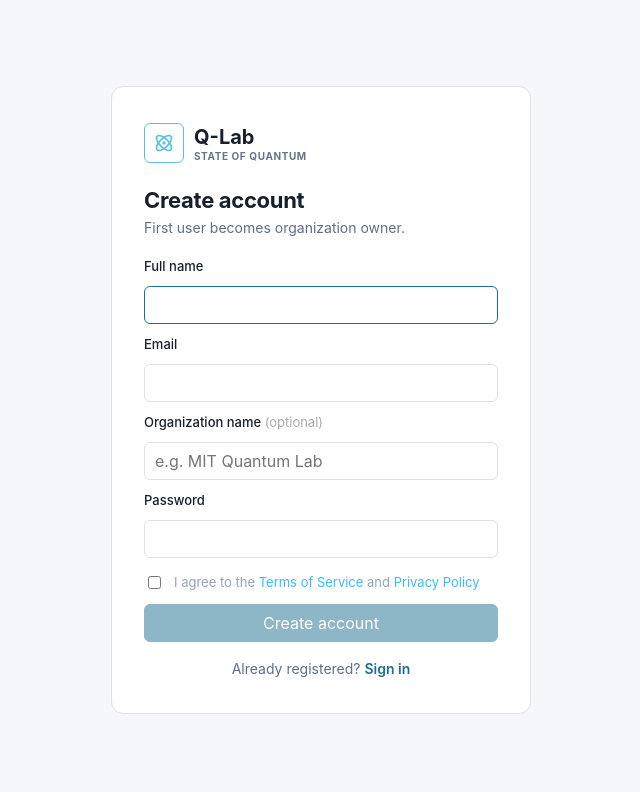
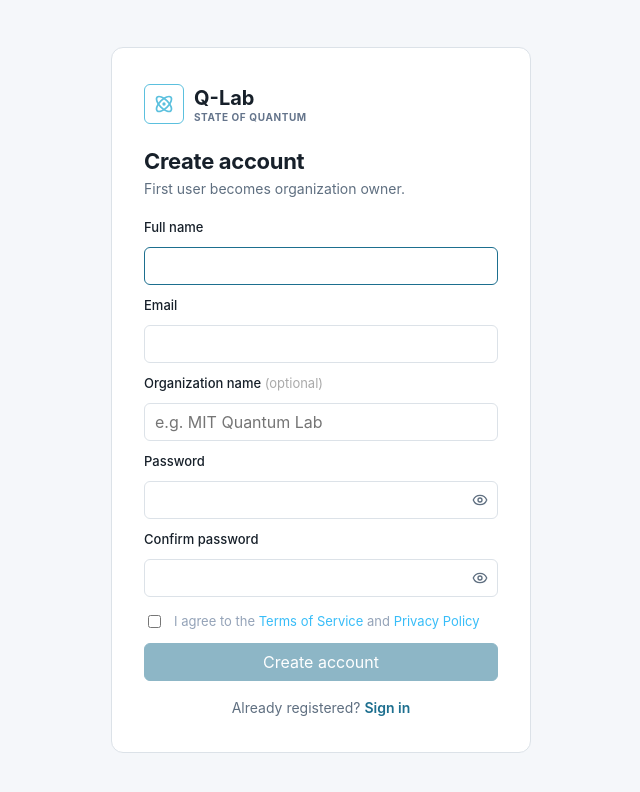
Before and after one commit to soqlab/Q-lab, a Next.js app in the folder frontend/: page /register in a window 1280 px wide. Shown: the top 792 px of the page, without its empty margins (319-959 px from the left). Built offline with nearby package versions, Linux system fonts and the light colour scheme; no server answers.

Commit message:
Auth: add confirm password field and eye toggle to login/register

```diff
--- a/frontend/app/(auth)/register/page.tsx
+++ b/frontend/app/(auth)/register/page.tsx
@@ -2,7 +2,7 @@
 
 import { useState } from "react";
 import Link from "next/link";
-import { Atom } from "lucide-react";
+import { Atom, Eye, EyeOff } from "lucide-react";
 import { register } from "../../../lib/api";
 
 export default function RegisterPage() {
@@ -10,6 +10,9 @@ export default function RegisterPage() {
   const [email, setEmail] = useState("");
   const [org, setOrg] = useState("");
   const [password, setPassword] = useState("");
+  const [confirm, setConfirm] = useState("");
+  const [showPassword, setShowPassword] = useState(false);
+  const [showConfirm, setShowConfirm] = useState(false);
   const [agreed, setAgreed] = useState(false);
   const [error, setError] = useState<string | null>(null);
   const [loading, setLoading] = useState(false);
@@ -20,6 +23,8 @@ export default function RegisterPage() {
   async function handleSubmit(e: React.FormEvent) {
     e.preventDefault();
     setError(null);
+    if (password !== confirm) { setError("Passwords do not match"); return; }
+    if (password.length < 8) { setError("Password must be at least 8 characters"); return; }
     setLoading(true);
     try {
       await register(email, name, password, org || undefined);
@@ -120,7 +125,22 @@ export default function RegisterPage() {
           <label className="auth-label">Organization name <span style={{ color: "#aaa", fontWeight: 400 }}>(optional)</span></label>
           <input className="input" type="text" value={org} onChange={(e) => setOrg(e.target.value)} placeholder="e.g. MIT Quantum Lab" />
           <label className="auth-label">Password</label>
-          <input className="input" type="password" value={password} onChange={(e) => setPassword(e.target.value)} required autoComplete="new-password" minLength={8} />
+          <div style={{ position: "relative" }}>
+            <input className="input" type={showPassword ? "text" : "password"} value={password} onChange={(e) => setPassword(e.target.value)} required autoComplete="new-password" minLength={8} style={{ width: "100%", paddingRight: 40, boxSizing: "border-box" }} />
+            <button type="button" onClick={() => setShowPassword(v => !v)} style={{ position: "absolute", right: 10, top: "50%", transform: "translateY(-50%)", background: "none", border: "none", cursor: "pointer", color: "var(--muted)", padding: 0, display: "flex" }}>
+              {showPassword ? <EyeOff size={16} /> : <Eye size={16} />}
+            </button>
+          </div>
+          <label className="auth-label">Confirm password</label>
+          <div style={{ position: "relative" }}>
+            <input className="input" type={showConfirm ? "text" : "password"} value={confirm} onChange={(e) => setConfirm(e.target.value)} required autoComplete="new-password" style={{ width: "100%", paddingRight: 40, boxSizing: "border-box", borderColor: confirm && confirm !== password ? "var(--danger)" : undefined }} />
+            <button type="button" onClick={() => setShowConfirm(v => !v)} style={{ position: "absolute", right: 10, top: "50%", transform: "translateY(-50%)", background: "none", border: "none", cursor: "pointer", color: "var(--muted)", padding: 0, display: "flex" }}>
+              {showConfirm ? <EyeOff size={16} /> : <Eye size={16} />}
+            </button>
+          </div>
+          {confirm && confirm !== password && (
+            <p style={{ fontSize: 12, color: "var(--danger)", margin: "-4px 0 0" }}>Passwords do not match</p>
+          )}
           <label style={{ display: "flex", alignItems: "flex-start", gap: 10, fontSize: 13, color: "#94a3b8", cursor: "pointer", marginTop: 4 }}>
             <input type="checkbox" checked={agreed} onChange={(e) => setAgreed(e.target.checked)} style={{ marginTop: 2, accentColor: "#7c3aed", flexShrink: 0 }} required />
             <span>
```
Also changed, not shown: frontend/app/(auth)/login/page.tsx (+8 -2 lines).
